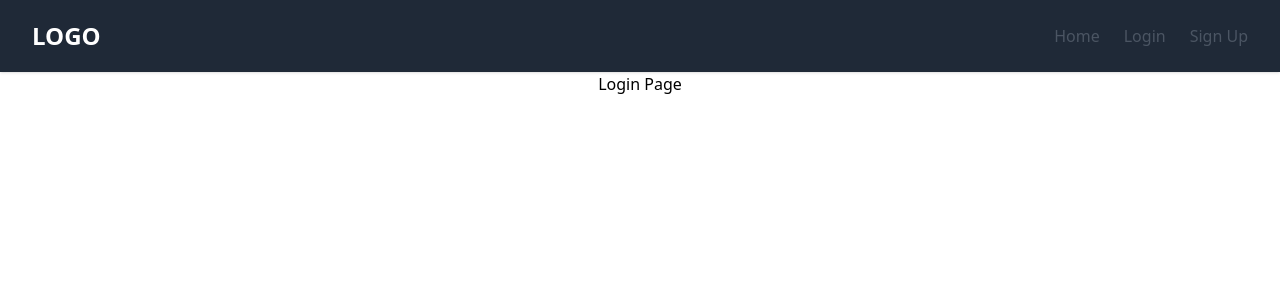
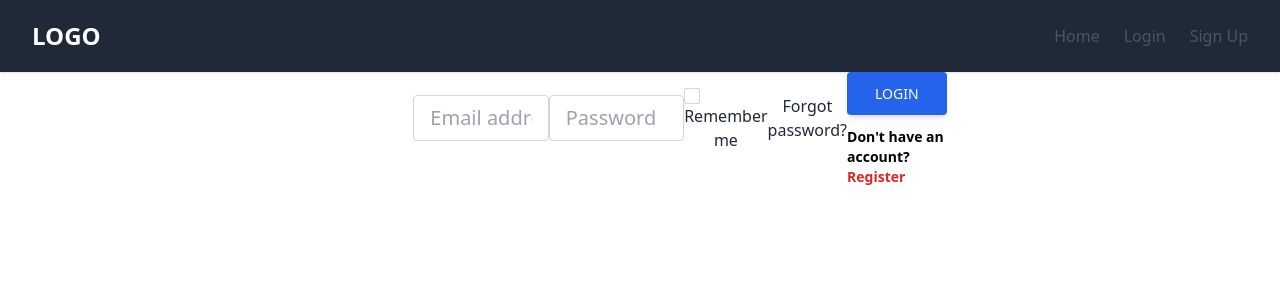
Before and after one commit to iamneo-production/43dca218-45d5-433f-b438-8cc304ae52e8, a React (Create React App) app in the folder Reactapp/: page /login in a window 1280 px wide. Shown: the top 300 px of the page. Built offline with nearby package versions, Linux system fonts and the light colour scheme.

Commit message:
login sample

```diff
--- a/Reactapp/src/components/auth/Login.jsx
+++ b/Reactapp/src/components/auth/Login.jsx
@@ -5,10 +5,79 @@
 
 
     return (
-        <div>
-            {/* <Loginone /> */}
-            Login Page
-        </div>
+        <>
+        <div
+      class="flex xl:justify-center lg:justify-between justify-center items-center flex-wrap h-full g-6"
+    >
+
+            <div class="xl:ml-20 xl:w-5/12 lg:w-5/12 md:w-8/12 mb-12 md:mb-0">
+
+            <form>
+                <div class="flex flex-row items-center justify-center lg:justify-start">
+
+
+
+        {/* <!-- Email input --> */}
+                <div class="mb-6 ">
+                        <input
+                        type="text"
+                        class="form-control block w-full px-4 py-2 text-xl font-normal text-gray-700 bg-white bg-clip-padding border border-solid border-gray-300 rounded transition ease-in-out m-0 focus:text-gray-700 focus:bg-white focus:border-blue-600 focus:outline-none"
+                        id="exampleFormControlInput2"
+                        placeholder="Email address"
+                        />
+                </div>
+
+
+          {/* <!-- Password input --> */}
+                <div class="mb-6">
+                    <input
+                    type="password"
+                    class="form-control block w-full px-4 py-2 text-xl font-normal text-gray-700 bg-white bg-clip-padding border border-solid border-gray-300 rounded transition ease-in-out m-0 focus:text-gray-700 focus:bg-white focus:border-blue-600 focus:outline-none"
+                    id="exampleFormControlInput2"
+                    placeholder="Password"
+                    />
+                </div>
+
+                <div class="flex justify-between items-center mb-6">
+                    <div class="form-group form-check">
+                    <input
+                        type="checkbox"
+                        class="form-check-input appearance-none h-4 w-4 border border-gray-300 rounded-sm bg-white checked:bg-blue-600 checked:border-blue-600 focus:outline-none transition duration-200 mt-1 align-top bg-no-repeat bg-center bg-contain float-left mr-2 cursor-pointer"
+                        id="exampleCheck2"
+                    />
+                    <label class="form-check-label inline-block text-gray-800" for="exampleCheck2"
+                        >Remember me</label
+                    >
+                    </div>
+                    <a href="#!" class="text-gray-800">Forgot password?</a>
+                </div>
+
+          <div class="text-center lg:text-left">
+            <button
+              type="button"
+              class="inline-block px-7 py-3 bg-blue-600 text-white font-medium text-sm leading-snug uppercase rounded shadow-md hover:bg-blue-700 hover:shadow-lg focus:bg-blue-700 focus:shadow-lg focus:outline-none focus:ring-0 active:bg-blue-800 active:shadow-lg transition duration-150 ease-in-out"
+            >
+              Login
+            </button>
+            <p class="text-sm font-semibold mt-2 pt-1 mb-0">
+              Don't have an account?
+              <a
+                href="#!"
+                class="text-red-600 hover:text-red-700 focus:text-red-700 transition duration-200 ease-in-out"
+                >Register</a
+              >
+            </p>
+          </div>
+          </div>
+          </form>
+
+
+
+          </div>
+
+
+          </div>
+      </>
     );
 }
 
```
